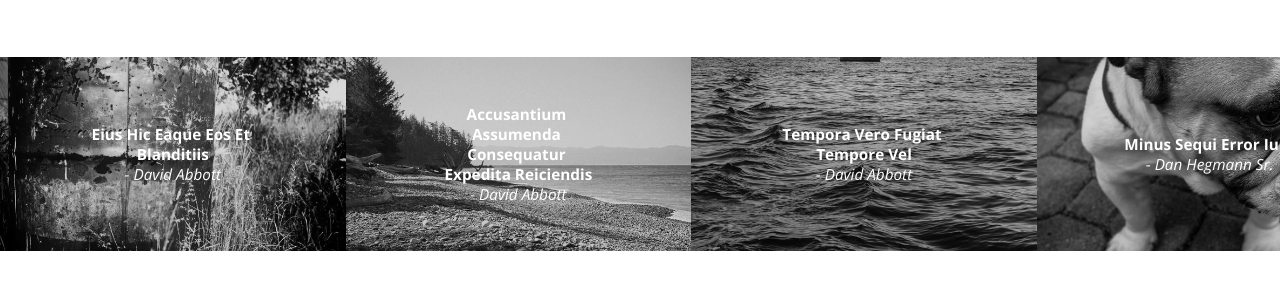
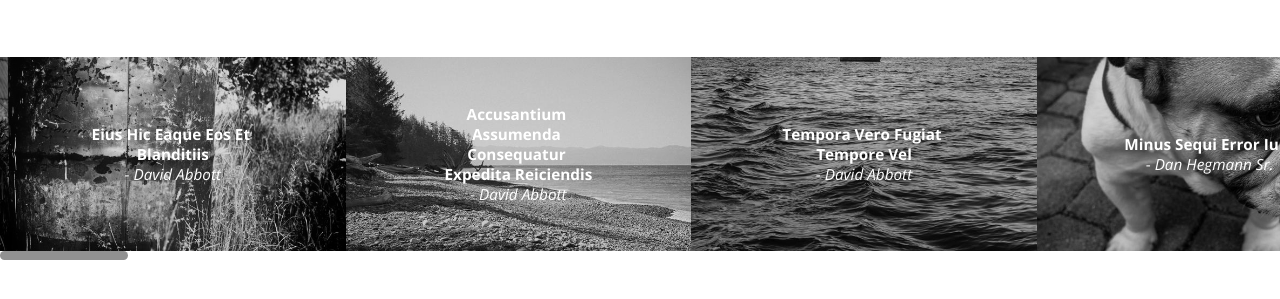
Before and after one commit to captain-woof/blog-framer-motion, a React (Vite) app: page / in a window 1280 px wide. Shown: the part 195-494 px from the top of the page. Built offline with nearby package versions, Linux system fonts and the light colour scheme.

Commit message:
Carousel is now integrated with Framer motion

```diff
--- a/src/components/pages/home/postsCarousel.tsx
+++ b/src/components/pages/home/postsCarousel.tsx
@@ -1,5 +1,8 @@
-import { motion, useElementScroll, useSpring, useTransform } from "framer-motion";
-import { useEffect, useRef, useState } from "react";
+import { motion, useAnimation, useElementScroll, useSpring, useTransform } from "framer-motion";
+import { useCallback, useEffect, useRef, useState, WheelEvent } from "react";
+import { useCustomScrollbar } from "../../../hooks/useCustomScrollbar";
+import { useKeyboardScroll } from "../../../hooks/useKeyboardScroll";
+import { useMobileScroll } from "../../../hooks/useMobileScroll";
 import { usePosts } from "../../../hooks/usePosts";
 import "./styles.scss";
 
@@ -7,8 +10,28 @@ export default function PostsCarousel() {
 
     const { data, isError, isFetched, isLoading, isSuccess } = usePosts();
 
+    // For mobile scrolling
+    const { carouselContainerRef, carouselScrollWidth, setNewCarouselWidth } = useMobileScroll();
+
+    // For keyboard scrolling
+    const { handleKeyboardScrolling, keyboardScrollAnim, setHover } = useKeyboardScroll(carouselScrollWidth, carouselContainerRef);
+
+    // For custom scrollbar
+    const { scrollbarDragControls, startScrollbarDrag, scrollbarContainerRef, scrollbarDragMotionValue, carouselX } = useCustomScrollbar(carouselScrollWidth);
+
+
     return (
-        <div className="carousel-container">
+
+        <div className="carousel" onWheel={handleKeyboardScrolling}
+            onMouseEnter={() => { setHover(true) }}
+            onMouseLeave={() => { setHover(false) }}
+        >
+
+            {/* Actual carousel */}
+            <motion.div className="carousel-container" ref={carouselContainerRef} drag="x" dragConstraints={{
+                right: 0,
+                left: -(carouselScrollWidth - (carouselContainerRef.current?.clientWidth || 0))
+            }} onLoad={setNewCarouselWidth} animate={keyboardScrollAnim} transition={{ duration: 0.5 }} style={{ x: carouselX }}>
                 {isFetched &&
                     data?.map(({ author, content, id }) => (
                         <figure key={id} className="carousel-container__post" onClick={() => { console.log("select") }}>
@@ -20,6 +43,12 @@ export default function PostsCarousel() {
                         </figure>
                     ))
                 }
+            </motion.div>
+
+            {/* Custom scrollbar */}
+            <motion.div className="carousel-scrollbar" onPointerDown={startScrollbarDrag} ref={scrollbarContainerRef}>
+                <motion.button className="carousel-scrollbar__bar" aria-label="Scroll bar" drag="x" dragControls={scrollbarDragControls} dragConstraints={scrollbarContainerRef} dragTransition={{ bounceDamping: 50 }} style={{ x: scrollbarDragMotionValue }} />
+            </motion.div>
         </div>
     );
 }
--- a/src/components/pages/home/styles.scss
+++ b/src/components/pages/home/styles.scss
@@ -8,13 +8,16 @@
         margin-top: 8rem;
     }
 
+    .carousel {
+        margin-top: 3rem;
+        overflow-x: hidden;
+        position: relative;
+
         .carousel-container {
             display: grid;
             grid-auto-flow: column;
             grid-auto-columns: 27%;
             cursor: move;
-        margin-top: 3rem;
-        overflow-x: auto;
 
             .carousel-container__post {
                 width: 100%;
@@ -52,4 +55,22 @@
                 }
             }
         }
+
+        .carousel-scrollbar {
+            position: relative;
+            width: 100%;
+
+            .carousel-scrollbar__bar {
+                height: 0.5rem;
+                width: 128px;
+                background-color: #919191;
+                border-radius: 50rem;
+                cursor: pointer;
+
+                &:active {
+                    background-color: #7c7c7c;
                 }
+            }
+        }
+    }
+}
--- /dev/null
+++ b/src/hooks/useCustomScrollbar.ts
@@ -0,0 +1,32 @@
+import { useDragControls, useMotionValue, useSpring } from "framer-motion"
+import { PointerEvent, useCallback, useEffect, useRef } from "react";
+
+export const useCustomScrollbar = (carouselScrollWidth: number) => {
+
+    const scrollbarDragControls = useDragControls();
+    const scrollbarContainerRef = useRef<HTMLDivElement | null>(null);
+    const scrollbarDragMotionValue = useMotionValue(0);
+
+    const carouselX = useSpring(0, { mass: 1, damping: 30 });
+
+    const startScrollbarDrag = useCallback((e: PointerEvent) => {
+        scrollbarDragControls.start(e, { snapToCursor: true });
+    }, [scrollbarDragControls]);
+
+    useEffect(() => {
+        const unsubscribe = (scrollbarDragMotionValue as any).onChange(() => {
+            const progress = (!!scrollbarContainerRef.current) ? (scrollbarDragMotionValue.get() / (scrollbarContainerRef.current.clientWidth - 128)) : 0;
+            carouselX.set(-(progress * (carouselScrollWidth - (scrollbarContainerRef.current?.clientWidth || 0))));
+        });
+
+        return unsubscribe;
+    }, [scrollbarDragMotionValue, carouselScrollWidth])
+
+    return {
+        scrollbarDragControls,
+        startScrollbarDrag,
+        scrollbarContainerRef,
+        scrollbarDragMotionValue,
+        carouselX
+    }
+}
--- /dev/null
+++ b/src/hooks/useKeyboardScroll.ts
@@ -0,0 +1,60 @@
+import { useAnimation } from "framer-motion";
+import { useCallback, useEffect, useState, WheelEvent } from "react";
+
+export const useKeyboardScroll = (carouselScrollWidth: number, carouselContainerRef: React.MutableRefObject<HTMLDivElement | null>) => {
+    const [hover, setHover] = useState<boolean>(false);
+    const [shift, setShift] = useState<boolean>(false);
+    const [scrolledWidth, setScrolledWidth] = useState<number>(0);
+    const keyboardScrollAnim = useAnimation();
+
+    useEffect(() => {
+        const handleShiftKeyDown = (e: KeyboardEvent) => {
+            if (e.key === "Shift") {
+                setShift(true);
+            }
+        }
+
+        const handleShiftKeyUp = (e: KeyboardEvent) => {
+            if (e.key === "Shift") {
+                setShift(false);
+            }
+        }
+
+        window.addEventListener("keydown", handleShiftKeyDown);
+        window.addEventListener("keyup", handleShiftKeyUp);
+
+        return () => {
+            window.removeEventListener("keydown", handleShiftKeyDown);
+            window.removeEventListener("keyup", handleShiftKeyUp);
+        }
+    }, [])
+
+    const handleKeyboardScrolling = useCallback(async (e: WheelEvent<HTMLDivElement>) => {
+        if (hover && shift) {
+            const totalPossibleScroll = carouselScrollWidth - (carouselContainerRef.current?.clientWidth || 0);
+            if (e.deltaY > 0) { // Down
+                if (scrolledWidth < totalPossibleScroll) {
+                    const maxPossibleScroll = Math.min(100, totalPossibleScroll - scrolledWidth);
+                    setScrolledWidth((prevScrolledWidth) => prevScrolledWidth + maxPossibleScroll);
+                    keyboardScrollAnim.start({
+                        x: -(scrolledWidth + maxPossibleScroll)
+                    });
+                }
+            } else { // Up
+                if (scrolledWidth > 0) {
+                    const maxPossibleScroll = Math.min(100, scrolledWidth);
+                    setScrolledWidth((prevScrolledWidth) => prevScrolledWidth - maxPossibleScroll);
+                    keyboardScrollAnim.start({
+                        x: (-scrolledWidth + maxPossibleScroll)
+                    });
+                }
+            }
+        }
+    }, [hover, shift, keyboardScrollAnim, scrolledWidth, carouselScrollWidth, carouselContainerRef]);
+
+    return {
+        setHover,
+        handleKeyboardScrolling,
+        keyboardScrollAnim
+    }
+}
--- /dev/null
+++ b/src/hooks/useMobileScroll.ts
@@ -0,0 +1,23 @@
+import { useCallback, useEffect, useRef, useState } from "react";
+
+export const useMobileScroll = () => {
+    const carouselContainerRef = useRef<HTMLDivElement | null>(null);
+    const [carouselScrollWidth, setCarouselScrollWidth] = useState<number>(0);
+
+    const setNewCarouselWidth = useCallback(() => {
+        setCarouselScrollWidth(carouselContainerRef.current?.scrollWidth || 0);
+    }, [carouselContainerRef]);
+
+    useEffect(() => {
+        window.addEventListener("resize", setNewCarouselWidth);
+        return () => {
+            window.removeEventListener("resize", setNewCarouselWidth);
+        }
+    }, [carouselContainerRef]);
+
+    return {
+        carouselContainerRef,
+        carouselScrollWidth,
+        setNewCarouselWidth
+    }
+}
--- a/src/styles/base.css
+++ b/src/styles/base.css
@@ -28,3 +28,9 @@ p {
 figure {
   margin: 0;
 }
+
+button {
+  display: block;
+  outline: none;
+  border: none;
+}
```
Lines whose indentation alone changed are shown as unchanged.
